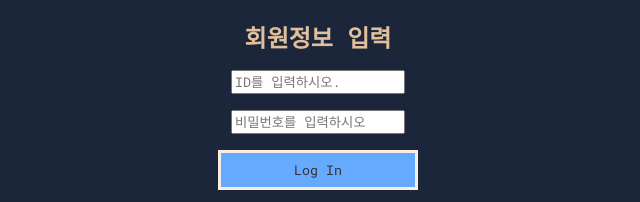
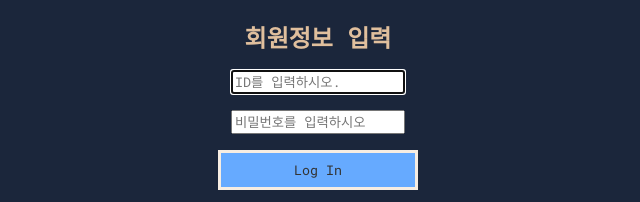
Before and after one commit to 2020147529/HomeworkRepository, a plain HTML site: page LAB2/login.html in a window 1280 px wide. Shown: the part 340-542 px from the top of the page, 322-962 px from the left. Drawn offline with Linux system fonts and the light colour scheme.

Commit message:
modify login.html

```diff
--- a/LAB2/login.html
+++ b/LAB2/login.html
@@ -24,7 +24,13 @@
       <h2>회원정보 입력</h2>
       <div class="login_info">
         <label for="id_input">
-          <input type="text" id="id_input" placeholder="ID를 입력하시오." />
+          <input
+            type="text"
+            id="id_input"
+            placeholder="ID를 입력하시오."
+            autocomplete="on"
+            autofocus
+          />
         </label>
       </div>
       <div class="login_info">
```
